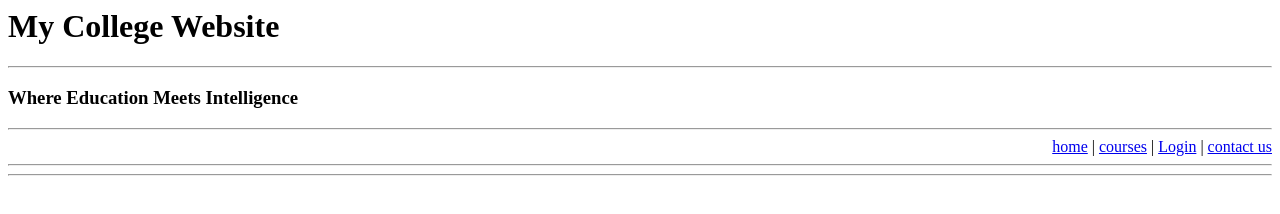
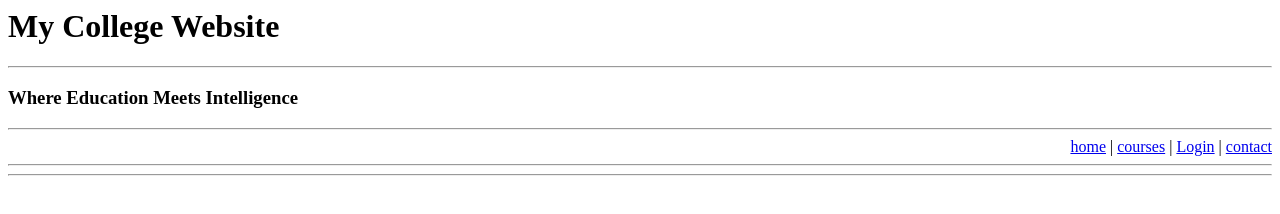
Before and after one commit to ranjith-create/mycollege, a plain HTML site: page index.html in a window 1280 px wide. Drawn offline with Linux system fonts and the light colour scheme.

Commit message:
Update index.html

```diff
--- a/index.html
+++ b/index.html
@@ -6,7 +6,7 @@
  <a href="index.html">home</a> |
  <a href="courses.html">courses</a> |
  <a href="login.html">Login</a> |
- <a href="contact.html">contact us</a>
+ <a href="contact.html">contact</a>
 </div>
 <hr>
 <hr>
```
